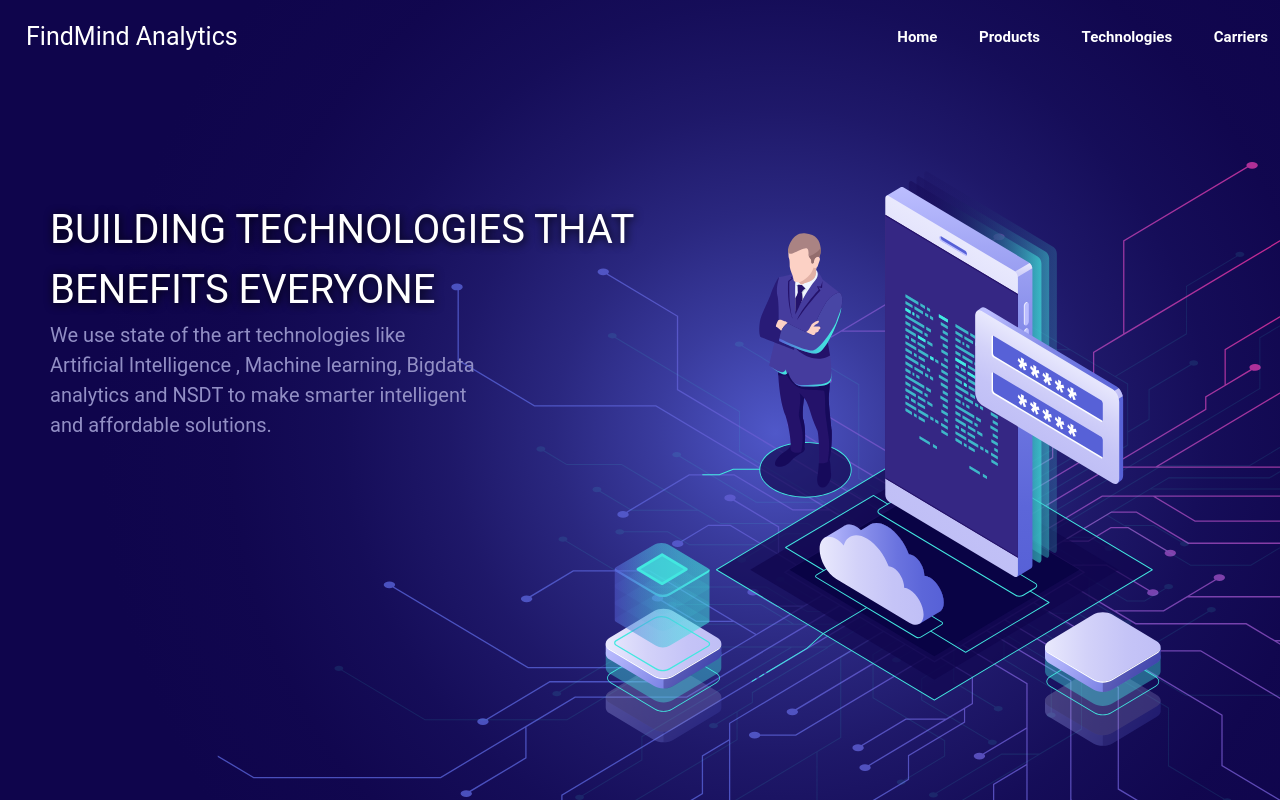
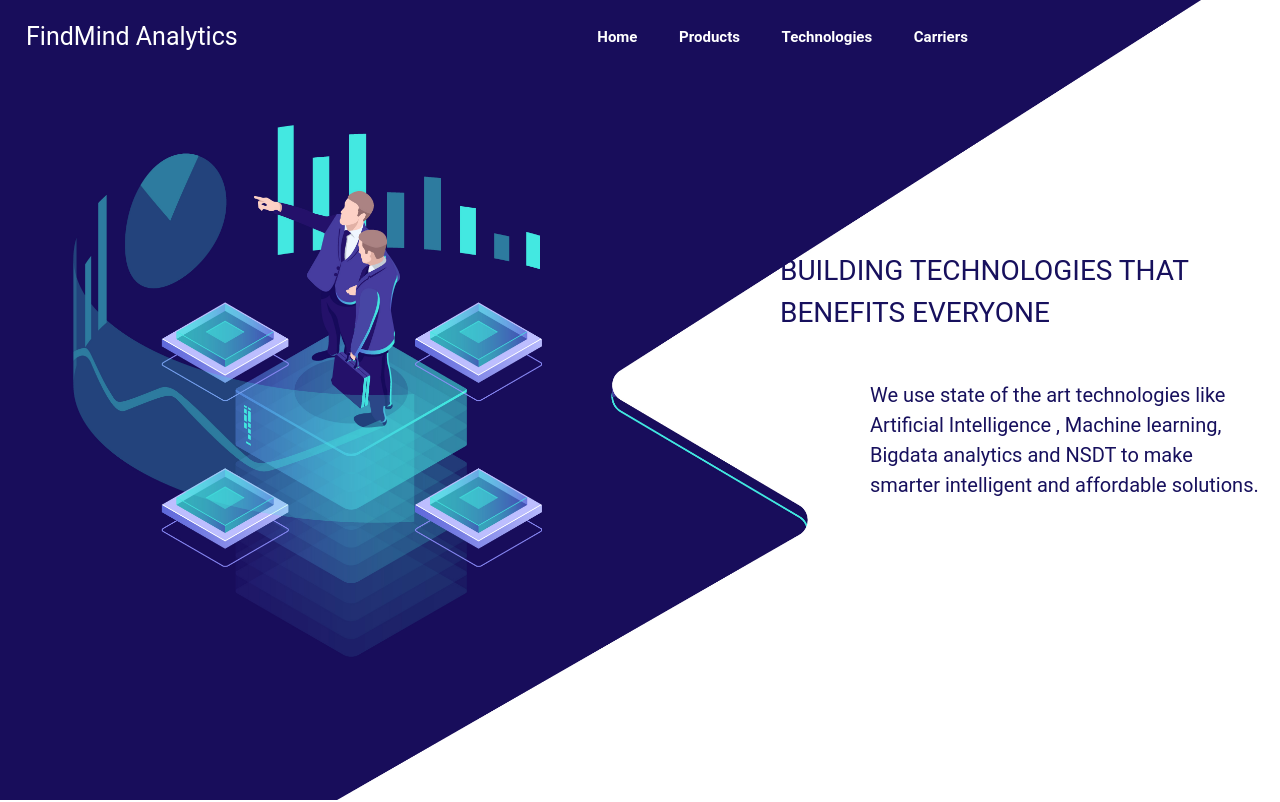
Before and after one commit to prateek1406/FindMindLandingSite, a plain HTML site: page index.html in a window 1280 px wide. Shown: the top 802 px of the page. Drawn offline with nearby package versions, Linux system fonts and the light colour scheme.

Commit message:
update in image

```diff
--- a/index.html
+++ b/index.html
@@ -10,7 +10,7 @@
   @media (min-width: 1199.98px) {
  .navbar-nav
  {
-   margin-left:600px;
+   margin-left:300px;
  }
 }
 @media (max-width: 575.98px) {
@@ -28,7 +28,7 @@
   }
  }
  .main{
-   width:100%;
+   width:1000vw;
  }
    #more1,#more2,#more3,#more4 {display: none;}
 
@@ -51,7 +51,7 @@
 
  .main {
    height:100vh;
-  background: url('demo.svg')  center center;
+  background: url('image.png')  center center;
   background-size: cover;
 }
 .card
@@ -77,6 +77,10 @@
  .scrolled
  {
    background-color:#17105D;
+ }
+ .left
+ {
+   margin-left:600px;
  }
  .unscrolled
  {
@@ -118,7 +122,7 @@
   <span class="navbar-toggler-icon"></span>
   </button>
   <div class="collapse navbar-collapse" id="navbarNav">
-    <ul class="navbar-nav mr-auto">
+    <ul class="navbar-nav mr-auto left">
     <li class="nav-item">
       <a class="nav-link" href="#">Home</a>
       </li>
@@ -134,12 +138,16 @@
     </ul>
     </div>
       </nav>
-<div class="main">
-<div class="container" style="color:white;margin-left:20px;margin-top:200px;position:absolute;">
-<div class="col-lg-7 col-xs-12" style="font-size:250%;text-transform:uppercase;text-shadow:1px 1px 10px #000;">BUILDING TECHNOLOGIES THAT BENEFITS EVERYONE</div>
-<div class="col-lg-5 col-xs-5" style="color:#928fc5;font-size:20px;">We use state of the art technologies like Artificial Intelligence , Machine learning, Bigdata analytics and NSDT to make smarter intelligent and affordable solutions.</div>
-</div>
-</div>
+<div class="container-fluid">
+  <div class="row">
+<div class="col-sm-12 col-xs-12 main">
+<div class="col-lg-5" style="color:#17105D;margin-left:750px;font-size:175%;text-transform:uppercase;position:absolute;margin-top:250px;">BUILDING TECHNOLOGIES THAT BENEFITS EVERYONE</div>
+<div class="col-lg-4" style="color:#17105D;font-size:20px;position:absolute;margin-left:840px;margin-top:380px;">We use state of the art technologies like Artificial Intelligence , Machine learning, Bigdata analytics and NSDT to make smarter intelligent and affordable solutions.</div>
+    </div>
+  </div>
+
+
+  </div>
 <div class="col-lg-12 col-sm-12 col-xs-12 products" style="text-align:center;font-size:40px;margin-top:20px;">PRODUCTS</div>
 <div class="container-fluid">
 <div class="row">
@@ -189,7 +197,7 @@
       <div>Vellore Institute Of Technology</div>
       <div>Vellore, Tamil Nadu </div>
     </div>
-    <div>Contact us:contact@findmind.in</div>
+    <div>Contact support@findmind.in</div>
     <div style="margin-top:30px;"><i class="lni-linkedin-original" style="color:white;font-size:50px;"></i></div>
 </div>
 
@@ -221,14 +229,19 @@
 <script>
 $(function() {
     var header = $(".navbar");
+    var left=$('.navbar-nav');
 
     $(window).scroll(function() {
         var scroll = $(window).scrollTop();
         if (scroll >= 680) {
             header.removeClass("unscrolled");
             header.addClass("scrolled");
+            left.addClass("left");
+
+
         } else {
             header.removeClass("scrolled");
+            left.removeClass("left");
         }
     });
 
```
